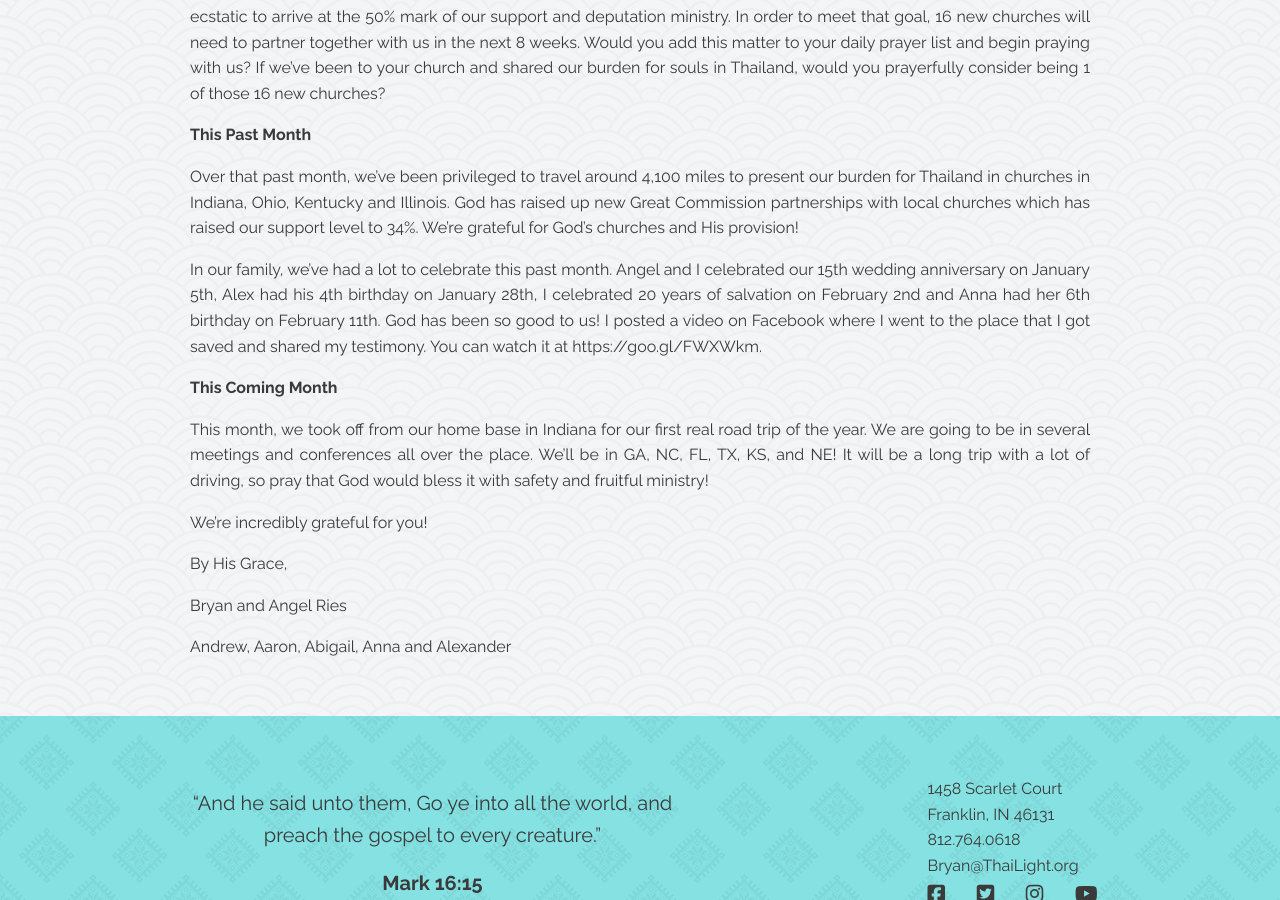
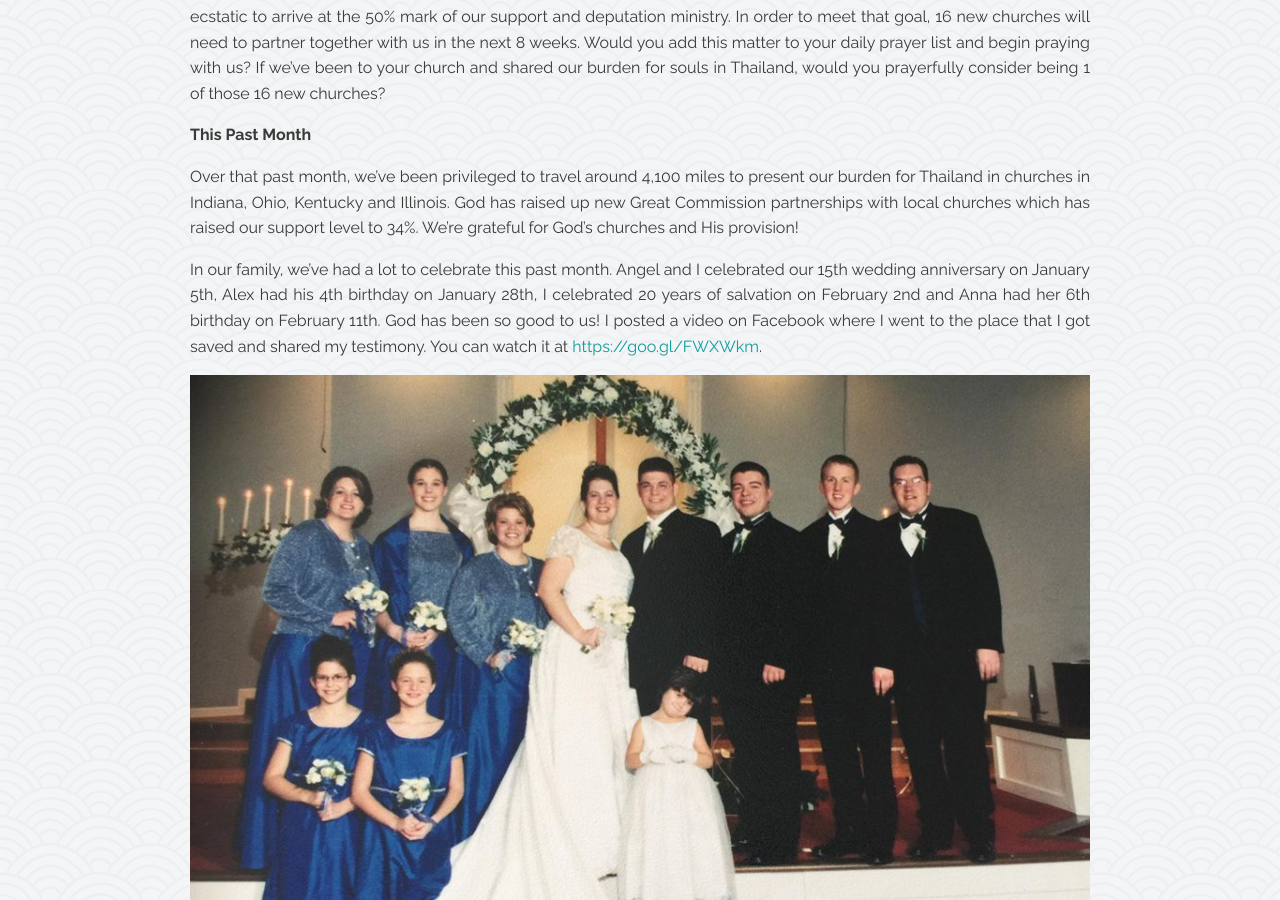
Before and after one commit to pastorryanhayden/thailight, a Jekyll site: the page built from _posts/2017-02-21-february-2017-update.md, in a window 1280 px wide and 900 px high, scrolled down 1819 px. Built offline with Jekyll 4.4.1, drawn with Linux system fonts in a browser that asks for light colours; nearby versions of some CDN libraries; some web fonts are replaced; part of the change alters nothing that is shown.

Commit message:
Updated '_posts/2017-02-21-february-2017-update.md' via CloudCannon

```diff
--- a/_posts/2017-02-21-february-2017-update.md
+++ b/_posts/2017-02-21-february-2017-update.md
@@ -20,7 +20,9 @@ This week, I’m launching what I’m calling a “Prayer Push” to get to 50%
 
 Over that past month, we’ve been privileged to travel around 4,100 miles to present our burden for Thailand in churches in Indiana, Ohio, Kentucky and Illinois. God has raised up new Great Commission partnerships with local churches which has raised our support level to 34%. We’re grateful for God’s churches and His provision!
 
-In our family, we’ve had a lot to celebrate this past month. Angel and I celebrated our 15th wedding anniversary on January 5th, Alex had his 4th birthday on January 28th, I celebrated 20 years of salvation on February 2nd and Anna had her 6th birthday on February 11th. God has been so good to us! I posted a video on Facebook where I went to the place that I got saved and shared my testimony. You can watch it at https://goo.gl/FWXWkm.
+In our family, we’ve had a lot to celebrate this past month. Angel and I celebrated our 15th wedding anniversary on January 5th, Alex had his 4th birthday on January 28th, I celebrated 20 years of salvation on February 2nd and Anna had her 6th birthday on February 11th. God has been so good to us! I posted a video on Facebook where I went to the place that I got saved and shared my testimony. You can watch it at [https://goo.gl/FWXWkm](https://goo.gl/FWXWkm).
+
+**![](/uploads/versions/wedding---x----960-720x---.jpg)**
 
 **This Coming Month**
 
```
